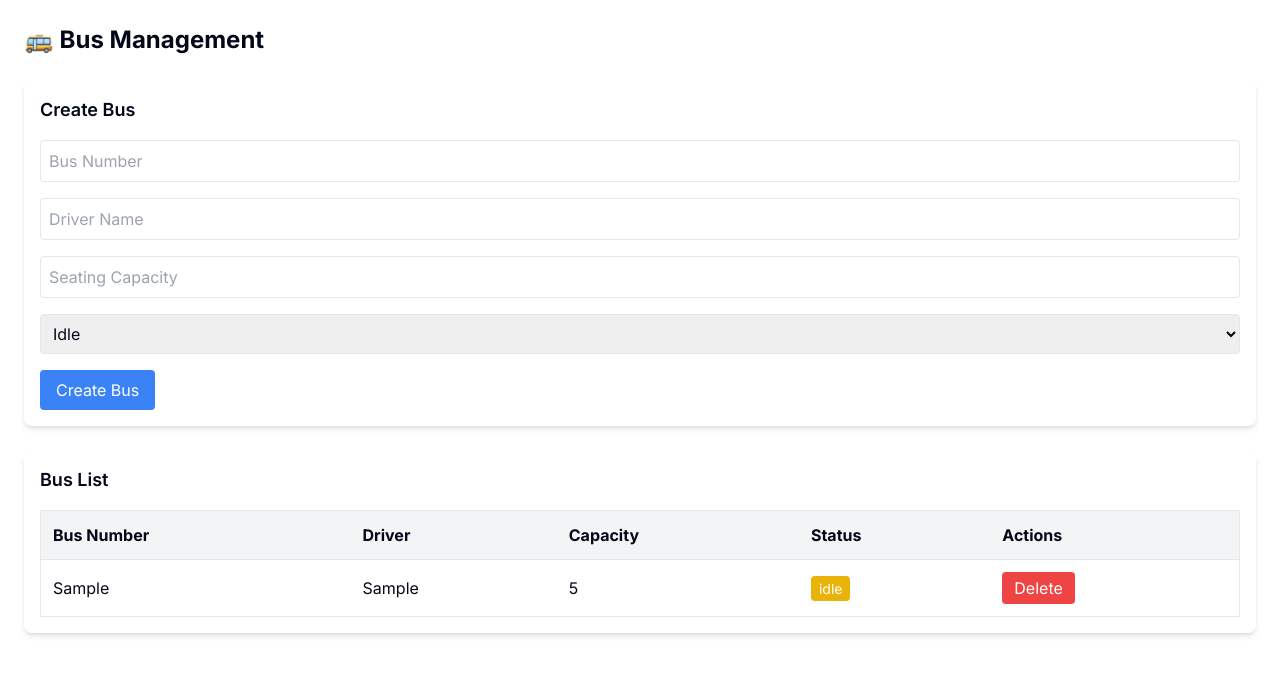
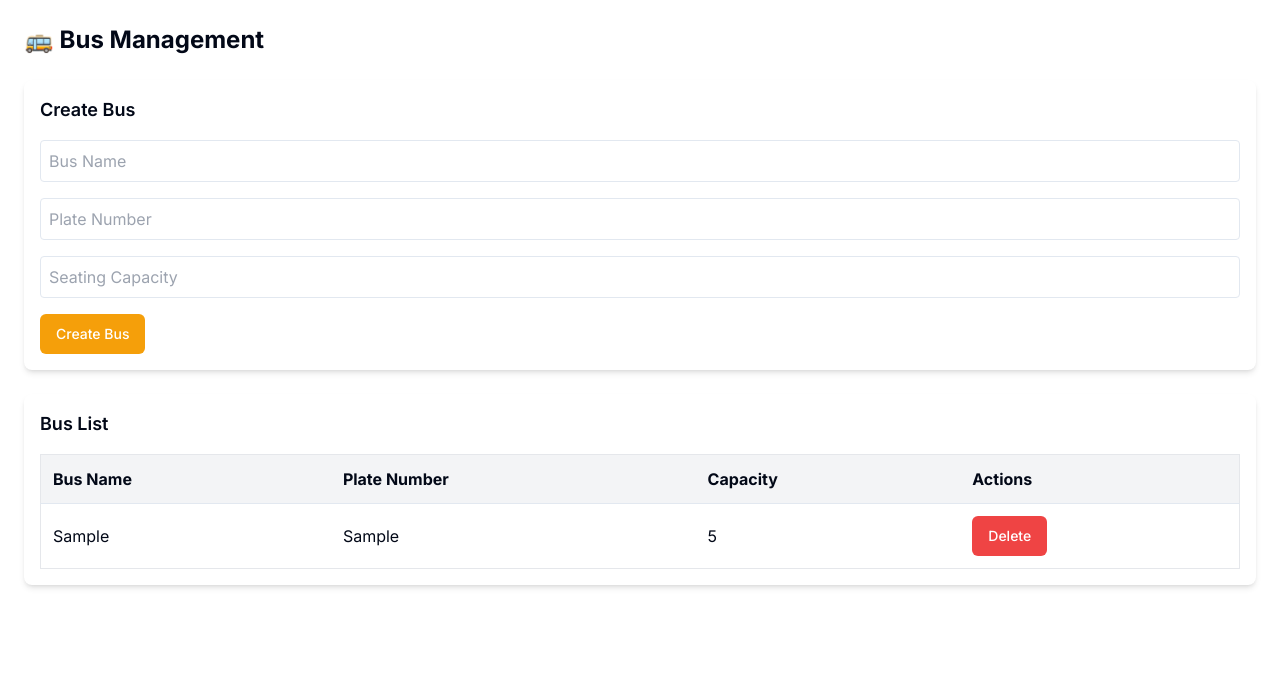
Before and after one commit to MukundaKatta/bustrack, a Next.js app in the folder apps/web/: page /admin/buses in a window 1280 px wide. Both pictures are taken after typing "Sample", "Sample", "5" into the empty fields and a click on the button "Create Bus". Shown: the top 674 px of the page. Built offline with nearby package versions, Linux system fonts and the light colour scheme.

Commit message:
fix: align bus schema with PRD and use shadcn button [BT-11]

```diff
--- a/apps/web/src/app/admin/buses/BusForm.tsx
+++ b/apps/web/src/app/admin/buses/BusForm.tsx
@@ -2,36 +2,34 @@
 
 import { useState } from "react";
 import { Bus, BusStatus } from "./page";
+import { Button } from "@/components/ui/button";
 
 export default function BusForm({ onAdd }: { onAdd: (bus: Bus) => void }) {
-  const [busNumber, setBusNumber] = useState("");
-  const [driverName, setDriverName] = useState("");
+  const [name, setName] = useState("");
+  const [plateNumber, setPlateNumber] = useState("");
   const [capacity, setCapacity] = useState("");
-  const [status, setStatus] = useState<BusStatus>("idle");
   const [error, setError] = useState("");
 
   const handleSubmit = (e: React.FormEvent) => {
     e.preventDefault();
 
-    if (!busNumber || !driverName || !capacity) {
+if (!name || !plateNumber || !capacity) {
       setError("All fields are required");
       return;
     }
 
     const newBus: Bus = {
-      busNumber,
-      driverName,
+      name: name,
+      plate_number: plateNumber,
       capacity: Number(capacity),
-      status,
     };
 
     onAdd(newBus);
 
     // Reset
-    setBusNumber("");
-    setDriverName("");
+    setName("");
+    setPlateNumber("");
     setCapacity("");
-    setStatus("idle");
     setError("");
   };
 
@@ -44,17 +42,17 @@ export default function BusForm({ onAdd }: { onAdd: (bus: Bus) => void }) {
       <form onSubmit={handleSubmit} className="space-y-4">
         <input
           type="text"
-          placeholder="Bus Number"
-          value={busNumber}
-          onChange={(e) => setBusNumber(e.target.value)}
+          placeholder="Bus Name"
+          value={name}
+          onChange={(e) => setName(e.target.value)}
           className="w-full p-2 border rounded"
         />
 
         <input
           type="text"
-          placeholder="Driver Name"
-          value={driverName}
-          onChange={(e) => setDriverName(e.target.value)}
+          placeholder="Plate Number"
+          value={plateNumber}
+          onChange={(e) => setPlateNumber(e.target.value)}
           className="w-full p-2 border rounded"
         />
 
@@ -66,22 +64,10 @@ export default function BusForm({ onAdd }: { onAdd: (bus: Bus) => void }) {
           className="w-full p-2 border rounded"
         />
 
-        <select
-          value={status}
-          onChange={(e) => setStatus(e.target.value as BusStatus)}
-          className="w-full p-2 border rounded"
-        >
-          <option value="idle">Idle</option>
-          <option value="active">Active</option>
-          <option value="maintenance">Maintenance</option>
-        </select>
+        <Button type="submit">
+          Create Bus
+        </Button>
 
-        <button
-          type="submit"
-          className="bg-blue-500 text-white px-4 py-2 rounded hover:bg-blue-600"
-        >
-          Create Bus
-        </button>
       </form>
     </div>
   );
--- a/apps/web/src/app/admin/buses/BusTable.tsx
+++ b/apps/web/src/app/admin/buses/BusTable.tsx
@@ -1,13 +1,14 @@
 "use client";
 
 import { Bus } from "./page";
+import { Button } from "@/components/ui/button";
 
 export default function BusTable({
   buses,
   onDelete,
 }: {
   buses: Bus[];
-  onDelete: (index: number) => void;
+  onDelete: (plate_number: string) => void;
 }) {
   return (
     <div className="bg-white p-4 rounded-lg shadow-md">
@@ -20,43 +21,28 @@ export default function BusTable({
           <table className="w-full border border-gray-200 rounded-lg">
             <thead className="bg-gray-100">
               <tr>
-                <th className="p-3 text-left">Bus Number</th>
-                <th className="p-3 text-left">Driver</th>
+                <th className="p-3 text-left">Bus Name</th>
+                <th className="p-3 text-left">Plate Number</th>
                 <th className="p-3 text-left">Capacity</th>
-                <th className="p-3 text-left">Status</th>
                 <th className="p-3 text-left">Actions</th>
               </tr>
             </thead>
 
             <tbody>
-              {buses.map((bus, index) => (
-                <tr key={index} className="border-t hover:bg-gray-50">
-                  <td className="p-3">{bus.busNumber}</td>
-                  <td className="p-3">{bus.driverName}</td>
+              {buses.map((bus) => (
+                <tr key={bus.plate_number} className="border-t hover:bg-gray-50">
+                  <td className="p-3">{bus.name}</td>
+                  <td className="p-3">{bus.plate_number}</td>
                   <td className="p-3">{bus.capacity}</td>
 
-                  {/* Status Badge */}
                   <td className="p-3">
-                    <span
-                      className={`px-2 py-1 rounded text-white text-sm ${
-                        bus.status === "active"
-                          ? "bg-green-500"
-                          : bus.status === "idle"
-                          ? "bg-yellow-500"
-                          : "bg-orange-500"
-                      }`}
-                    >
-                      {bus.status}
-                    </span>
-                  </td>
-
-                  <td className="p-3">
-                    <button
-                      onClick={() => onDelete(index)}
-                      className="bg-red-500 text-white px-3 py-1 rounded hover:bg-red-600 transition"
-                    >
-                      Delete
-                    </button>
+                  <Button
+                    variant="outline"
+                    className="bg-red-500 hover:bg-red-600 text-white border-none"
+                    onClick={() => onDelete(bus.plate_number)}
+                  >
+                    Delete
+                  </Button>
                   </td>
                 </tr>
               ))}
--- a/apps/web/src/app/admin/buses/page.tsx
+++ b/apps/web/src/app/admin/buses/page.tsx
@@ -7,40 +7,41 @@ import BusTable from "./BusTable";
 export type BusStatus = "idle" | "active" | "maintenance";
 
 export type Bus = {
-  busNumber: string;
-  driverName: string;
+  name: string;
+  plate_number: string;
   capacity: number;
-  status: BusStatus;
 };
 
 export default function BusPage() {
   const [buses, setBuses] = useState<Bus[]>([]);
   const [isLoaded, setIsLoaded] = useState(false);
 
-  // ✅ Load from localStorage
+  // TODO: Replace localStorage with real API calls for BT-14
   useEffect(() => {
-  const storedBuses = localStorage.getItem("buses");
-  if (storedBuses) {
-    setBuses(JSON.parse(storedBuses));
+  const stored = localStorage.getItem("buses");
+  if (stored) {
+    setBuses(JSON.parse(stored));
   }
   setIsLoaded(true);
-}, []);
+  }, []);
 
   // ✅ Save to localStorage
   useEffect(() => {
-  if (!isLoaded) return; // 🚨 prevents overwrite
+  if (!isLoaded) return; // Don't save until we've loaded the initial data
 
   localStorage.setItem("buses", JSON.stringify(buses));
   console.log("Saved buses:", buses);
-}, [buses, isLoaded]);
+  }, [buses, isLoaded]);
 
   const handleAdd = (bus: Bus) => {
     setBuses((prev) => [...prev, bus]);
   };
 
-  const handleDelete = (index: number) => {
-    setBuses((prev) => prev.filter((_, i) => i !== index));
+  const handleDelete = (plate_number: string) => {
+    setBuses((prev) => prev.filter((bus) => bus.plate_number !== plate_number));
   };
+  if(!isLoaded) return null;
+
 
   return (
     <div className="p-6">
```
